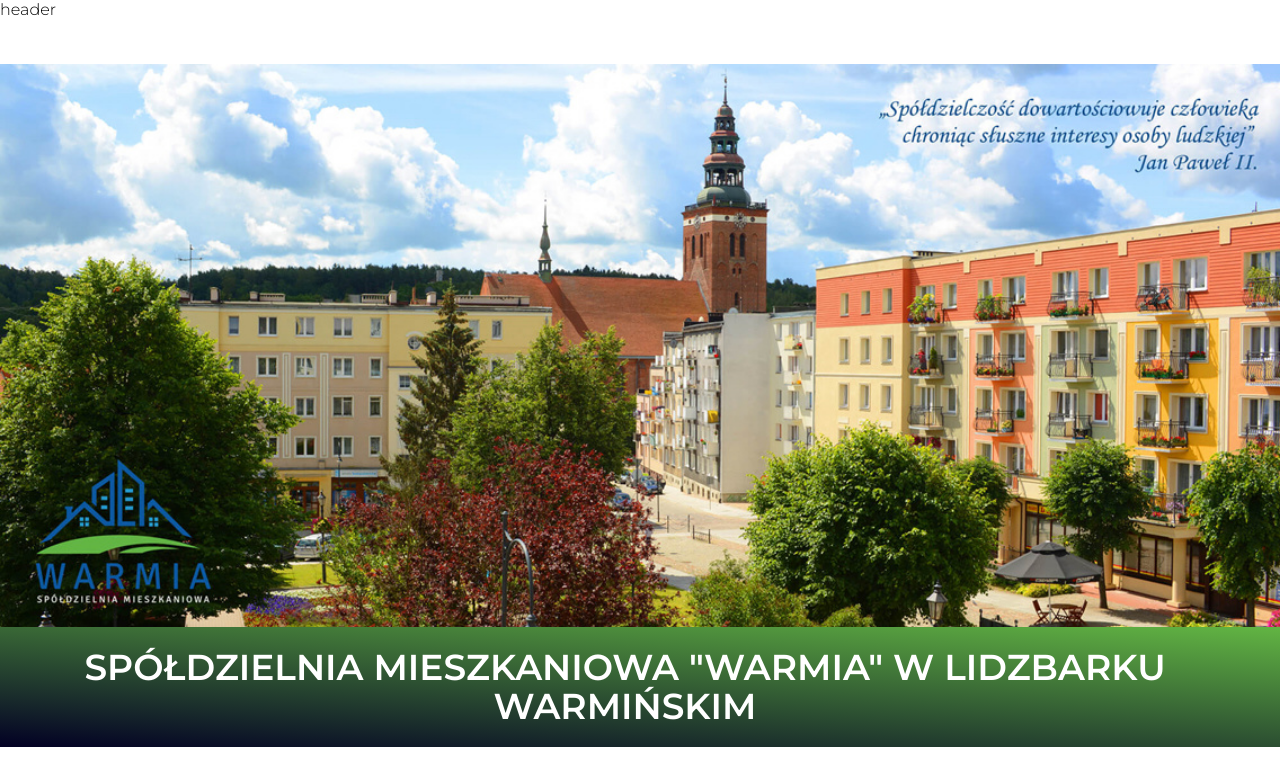
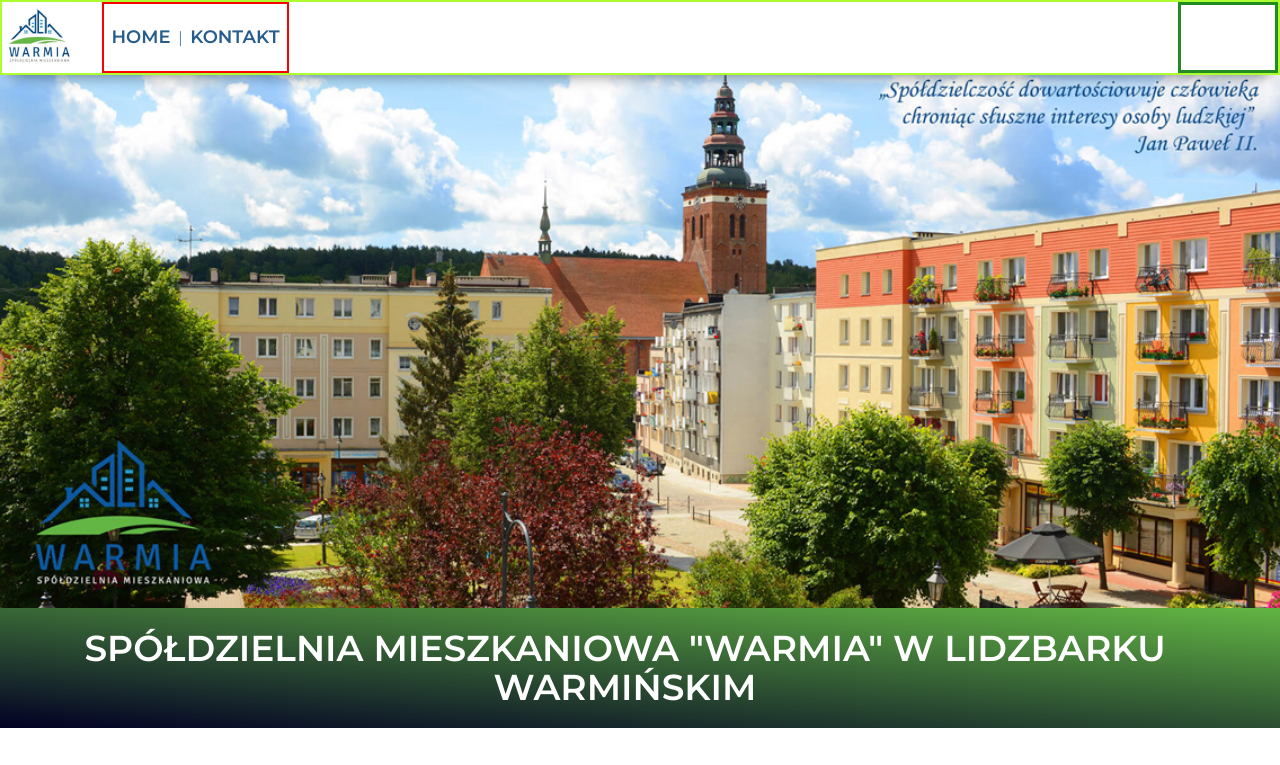
Before and after one commit to KolodziejczykTomasz/smwarmia-html, a plain HTML site: page index.html in a window 1280 px wide. Shown: the top 765 px of the page. Drawn offline with nearby package versions, Linux system fonts and the light colour scheme.

Commit message:
Added navbar section

```diff
--- a/index.html
+++ b/index.html
@@ -5,11 +5,47 @@
     <meta http-equiv="X-UA-Compatible" content="IE=edge">
     <meta name="viewport" content="width=device-width, initial-scale=1.0">
     <link rel="icon" href="./images/favicon.ico" type="image/x-icon" />
+    <link rel="stylesheet" href="https://cdn.jsdelivr.net/npm/bulma@0.9.4/css/bulma.min.css">
     <link rel="stylesheet" href="./style.css" />
     <title>Title</title>
 </head>
 <body>
-<header>header</header>
+<header> <nav class="navbar is-transparent">
+    <div class="navbar-brand">
+        <NavLink class="navbar-brand" to="/">
+            <img src="./images/logo.png" alt="Logo SM Warmia" />
+        </NavLink>
+        <div class="navbar-burger">
+            <a
+            role="button"
+            aria-label="menu"
+            aria-expanded="false"
+            data-target="navbarBasicExample"
+            to="#"
+            >
+            <span aria-hidden="true"></span>
+            <span aria-hidden="true"></span>
+            <span aria-hidden="true"></span>
+            </a>
+        </div>
+    </div>
+    <div id="navbarBasicExample" class="">
+    <div class="navbar-start">
+        <a class="navbar-item" href="/#home">
+        Home
+        </a>
+        <div class="item-break">|</div>
+        <a class="navbar-item" href="/#contact">
+        Kontakt
+        </a>
+    </div>
+    </div>
+    <div class="navbar-end">
+        <a href="https://poczta.cyberfolks.pl/" target="_blank" rel="noopener noreferrer" >
+            <User />
+        </a>
+    </div>
+</nav></header>
 <main>
     <section class="hero-section" id="home">
         <div class=" hero-wrapper">
--- a/style.css
+++ b/style.css
@@ -39,12 +39,77 @@ body {
     max-width: 1920px;
     margin: 0 auto;
 }
+header {
+    max-width: 1920px;
+}
 
- /*Hero*/
+
+/*Navbar*/
+.navbar{
+    max-width: 1920px;
+    height: 75px;
+    width: 100%;
+    position: fixed;
+    box-shadow: 0 10px 15px -10px rgba(0, 0, 0, 0.5);
+    border: 2px solid greenyellow;
+}
+
+
+.navbar-item{
+    color: #265D8C;
+    font-size: 18px;
+    font-weight: 600;
+    text-transform: uppercase;
+}
+
+.navbar-start {
+    width: 100%;
+    height: 100%;
+    border: 2px solid red;
+}
+
+.item-break {
+    display:flex;
+    justify-content: center;
+    align-items: center;
+    color: #265D8C;
+}
+
+.navbar-brand {
+    height: 100%;
+    width: 100px;
+}
+
+.navbar-end {
+    display: flex;
+    align-items: center;
+    padding-right: 25px;
+    font-size: 24px;
+    cursor: pointer;
+    color: #265D8C;
+    line-height: 18px;
+    height: 100%;
+    width: 100px;
+    border: solid forestgreen;
+}
+
+.navbar-burger {
+    margin-right: 20px;
+}
+
+@media only screen and (max-width: 1024px) {
+    .navbar-end {
+        opacity: 0;
+    }
+
+}
+
+
+
+/*Hero*/
 .hero-section {
     display: block;
     width: 100%;
-
     padding-top: 45px;
 }
 
```
